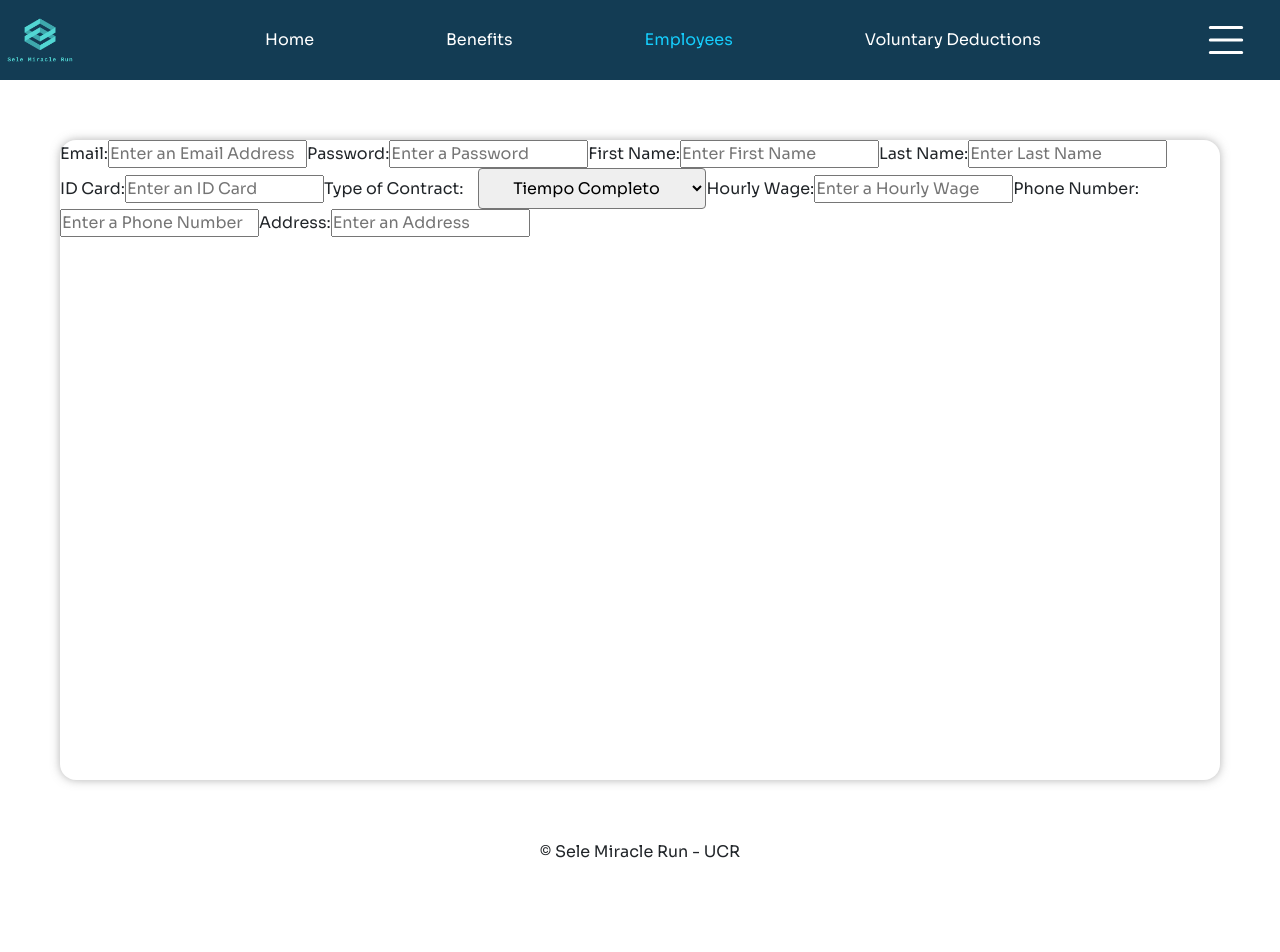
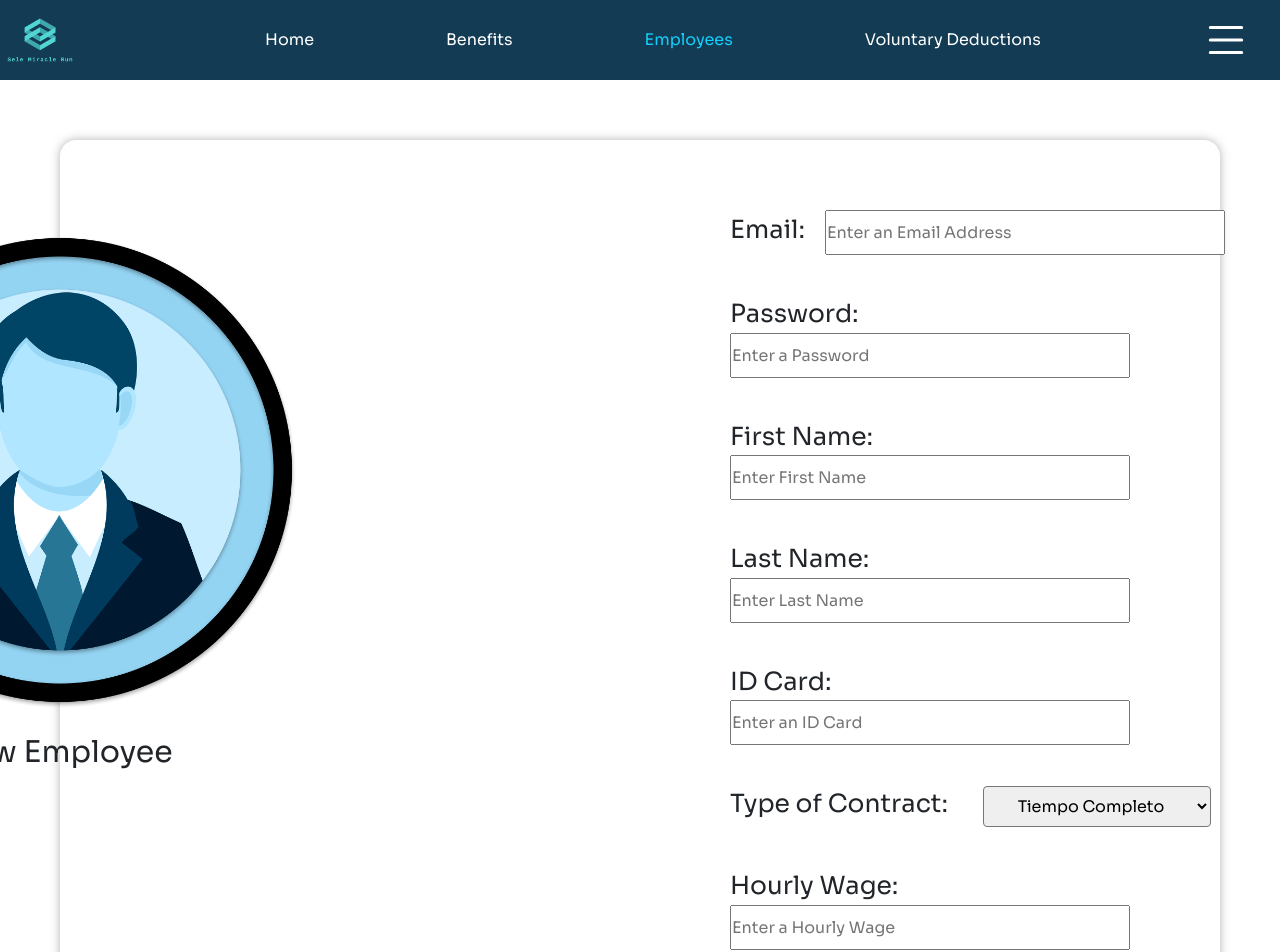
Before and after one commit to LuisBola12/PI-SeleMiracleRun, a React (Create React App) app in the folder FrontEnd/: page /employees/createEmployee in a window 1280 px wide. Shown: the top 952 px of the page. Before the commit the page ends 880 px from the top, so only its background shows below. Built offline with nearby package versions, Linux system fonts and the light colour scheme.

Commit message:
Implementacion de css y manjo de espacio de la pagina

```diff
--- a/FrontEnd/src/App.css
+++ b/FrontEnd/src/App.css
@@ -152,3 +152,37 @@ td {
   text-align: center;
   border-radius: 0.25rem;
 }
+
+.form-group{
+  margin-left:180px;
+  margin-top: 30px;
+}
+.forms-create-employee{
+  margin: 40px;
+}
+.user-head{
+  position: relative;
+  right: 200px;
+}
+.user-img{
+  height: 500px;
+  width: 500px;
+  margin-top: 80px;
+}
+.user-tag{
+  margin-top: 10px;
+  text-align: center;
+  font-size: 30px;
+}
+.employee-label{
+  font-size: 25px;
+  margin-right: 20px;
+}
+.employee-input{
+  height: 45px;
+  width: 400px;
+}
+.employee-input-address{
+  height: 100px;
+  width: 500px;
+}
--- a/FrontEnd/src/Components/CreateEmployee/CreateEmployee.js
+++ b/FrontEnd/src/Components/CreateEmployee/CreateEmployee.js
@@ -1,55 +1,147 @@
-import React,{useState} from "react";
+import React, { useState } from "react";
+import { FormGroup } from "reactstrap";
+import user_icon from "./user_icon2.png";
 
 export const CreateEmployee = () => {
-    const [email,setEmail] = useState('');
-    const [password,setPassword] = useState('');
-    const [name,setName] = useState('');
-    const [lastname,setLastName] = useState('');
-    const [id,setID] = useState('');
-    const [contract,setContract] = useState('');
-    const [hWage,setHWage] = useState('');
-    const [phoneNumber,setPhoneNumber] = useState('');
-    const [address,setAddress] = useState('');
+  const [email, setEmail] = useState("");
+  const [password, setPassword] = useState("");
+  const [name, setName] = useState("");
+  const [lastname, setLastName] = useState("");
+  const [id, setID] = useState("");
+  const [contract, setContract] = useState("");
+  const [hWage, setHWage] = useState("");
+  const [phoneNumber, setPhoneNumber] = useState("");
+  const [address, setAddress] = useState("");
   return (
     <>
-      <form>
-        <div className="user-body">
-          <div className="form-group has-feedback">
-            <label htmlFor="email">Email: </label>
-            <input type="text" id="email" placeholder="Enter an Email Address"
-            value = {email}onChange={(e)=>setEmail(e.target.value)}/>
-            <label htmlFor="password">Password: </label>
-            <input type="text" id="password" placeholder="Enter a Password"
-            value = {password}onChange={(e)=>setPassword(e.target.value)}/>
-            <label htmlFor="name">First Name: </label>
-            <input type="text" id="name" placeholder="Enter First Name"
-            value = {name}onChange={(e)=>setName(e.target.value)}/>
-            <label htmlFor="last-name">Last Name: </label>
-            <input type="text" id="last-name" placeholder="Enter Last Name"
-            value = {lastname}onChange={(e)=>setLastName(e.target.value)}/>
-            <label htmlFor="id-card">ID Card: </label>
-            <input type="text" id="id-card" placeholder="Enter an ID Card"
-            value = {id}onChange={(e)=>setID(e.target.value)}/>
-            <label htmlFor="contract">Type of Contract: </label>
-            <select className="dropdown-Contract" name="Contract" id="Contract"
-            onSelect={(e)=>setContract(e.target.value)}>
-                <option value="Tiempo Completo">Tiempo Completo</option>
-                <option value="Medio Tiempo">Medio Tiempo</option>
-                <option value="Por Horas">Por Horas</option>
-                <option value="Servicios Profesionales">Servicios Profesionales</option>
-              </select>
-            <label htmlFor="hourly-wage">Hourly Wage: </label>
-            <input type="text" id="hourly-wage" placeholder="Enter a Hourly Wage"
-            value = {hWage}onChange={(e)=>setHWage(e.target.value)}/>
-            <label htmlFor="phone-number">Phone Number: </label>
-            <input type="text" id="phone-number" placeholder="Enter a Phone Number"
-            value = {phoneNumber}onChange={(e)=>setPhoneNumber(e.target.value)}/>
-            <label htmlFor="address">Address: </label>
-            <input type="text" id="address" placeholder="Enter an Address"
-            value = {address}onChange={(e)=>setAddress(e.target.value)}/>
-          </div>
-        </div>
-      </form>
+      <div className="user-head">
+        <img className="user-img" alt="user" src={user_icon}></img>
+        <p className="user-tag">New Employee</p>
+      </div>
+      <div className="form-group">
+        <FormGroup className="forms-create-employee">
+          <label className="employee-label" htmlFor="email">
+            Email:{" "}
+          </label>
+          <input
+            className="employee-input"
+            type="text"
+            id="email"
+            placeholder="Enter an Email Address"
+            value={email}
+            onChange={(e) => setEmail(e.target.value)}
+          />
+        </FormGroup>
+        <FormGroup className="forms-create-employee">
+          <label className="employee-label" htmlFor="password">
+            Password:{" "}
+          </label>
+          <input
+            className="employee-input"
+            type="text"
+            id="password"
+            placeholder="Enter a Password"
+            value={password}
+            onChange={(e) => setPassword(e.target.value)}
+          />
+        </FormGroup>
+        <FormGroup className="forms-create-employee">
+          <label className="employee-label" htmlFor="name">
+            First Name:{" "}
+          </label>
+          <input
+            className="employee-input"
+            type="text"
+            id="name"
+            placeholder="Enter First Name"
+            value={name}
+            onChange={(e) => setName(e.target.value)}
+          />
+        </FormGroup>
+        <FormGroup className="forms-create-employee">
+          <label className="employee-label" htmlFor="last-name">
+            Last Name:{" "}
+          </label>
+          <input
+            className="employee-input"
+            type="text"
+            id="last-name"
+            placeholder="Enter Last Name"
+            value={lastname}
+            onChange={(e) => setLastName(e.target.value)}
+          />
+        </FormGroup>
+        <FormGroup className="forms-create-employee">
+          <label className="employee-label" htmlFor="id-card">
+            ID Card:{" "}
+          </label>
+          <input
+            className="employee-input"
+            type="text"
+            id="id-card"
+            placeholder="Enter an ID Card"
+            value={id}
+            onChange={(e) => setID(e.target.value)}
+          />
+        </FormGroup>
+        <FormGroup className="forms-create-employee">
+          <label className="employee-label" htmlFor="contract">
+            Type of Contract:{" "}
+          </label>
+          <select
+            className="dropdown-Contract"
+            name="Contract"
+            id="Contract"
+            onSelect={(e) => setContract(e.target.value)}
+          >
+            <option value="Tiempo Completo">Tiempo Completo</option>
+            <option value="Medio Tiempo">Medio Tiempo</option>
+            <option value="Por Horas">Por Horas</option>
+            <option value="Servicios Profesionales">
+              Servicios Profesionales
+            </option>
+          </select>
+        </FormGroup>
+        <FormGroup className="forms-create-employee">
+          <label className="employee-label" htmlFor="hourly-wage">
+            Hourly Wage:{" "}
+          </label>
+          <input
+            className="employee-input"
+            type="text"
+            id="hourly-wage"
+            placeholder="Enter a Hourly Wage"
+            value={hWage}
+            onChange={(e) => setHWage(e.target.value)}
+          />
+        </FormGroup>
+        <FormGroup className="forms-create-employee">
+          <label className="employee-label" htmlFor="phone-number">
+            Phone Number:{" "}
+          </label>
+          <input
+            className="employee-input"
+            type="text"
+            id="phone-number"
+            placeholder="Enter a Phone Number"
+            value={phoneNumber}
+            onChange={(e) => setPhoneNumber(e.target.value)}
+          />
+        </FormGroup>
+        <FormGroup className="forms-create-employee">
+          <label className="employee-label" htmlFor="address">
+            Address:{" "}
+          </label>
+          <input
+            className="employee-input-address"
+            type="text"
+            id="address"
+            placeholder="Enter an Address"
+            value={address}
+            onChange={(e) => setAddress(e.target.value)}
+          />
+        </FormGroup>
+      </div>
     </>
   );
 };
--- a/FrontEnd/src/Components/CrudEmployees/CrudEmployee.js
+++ b/FrontEnd/src/Components/CrudEmployees/CrudEmployee.js
@@ -11,7 +11,6 @@ import {
   import '../../App.css'
   import "bootstrap/dist/css/bootstrap.min.css";
 import history from "../../history";
-import { Link, Navigate } from "react-router-dom";
 
 
   const database = [
```
Also changed, not shown: FrontEnd/src/Components/CreateEmployee/user_icon.png (added), FrontEnd/src/Components/CreateEmployee/user_icon2.png (added).
